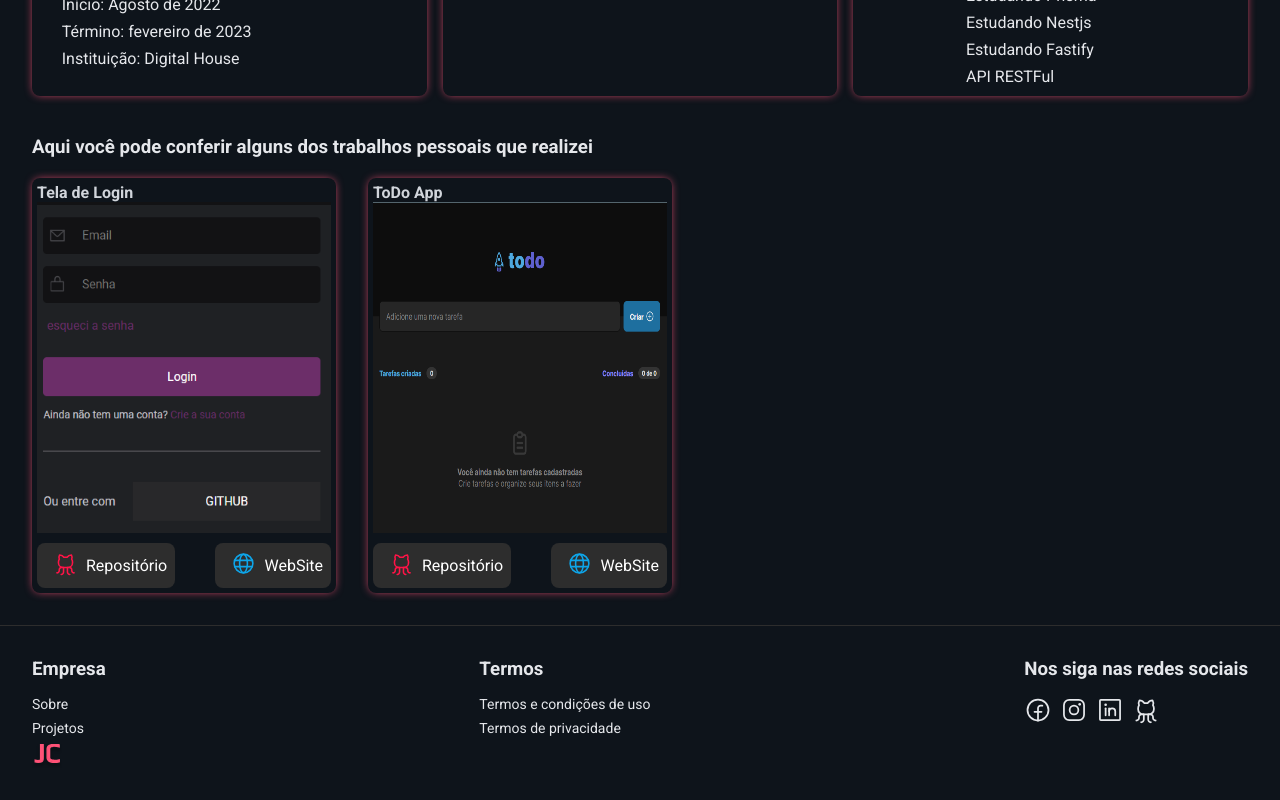
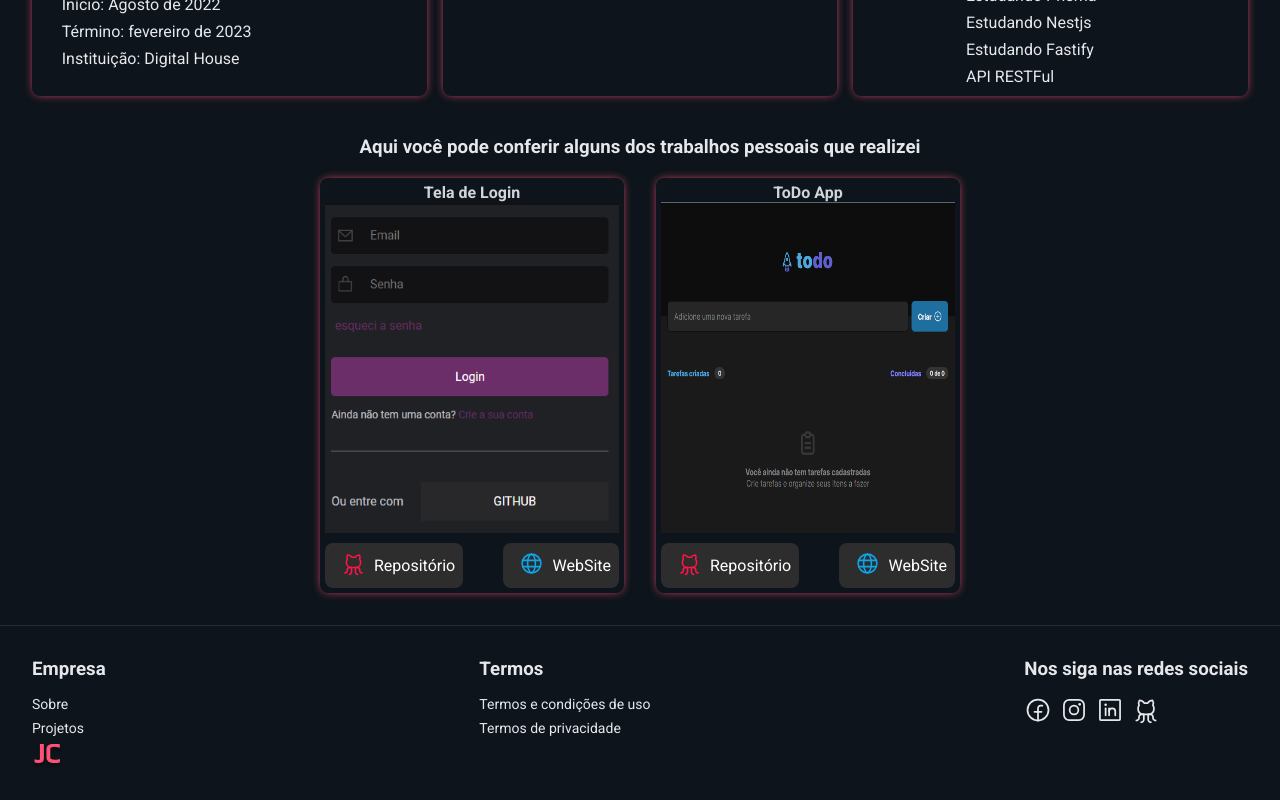
Before and after one commit to Jcmendes7/portfolio, a React (Vite) app: page / in a window 1280 px wide. Shown: the part 840-1640 px from the top of the page. Built offline with nearby package versions, Linux system fonts and the light colour scheme.

Commit message:
cards jobs modificados

```diff
--- a/package.json
+++ b/package.json
@@ -18,6 +18,7 @@
     "react-bootstrap": "^2.7.2",
     "react-dom": "^18.2.0",
     "react-modal": "^3.16.1",
+    "react-responsive-carousel": "^3.2.23",
     "react-router-dom": "^6.8.2",
     "styled-components": "^5.3.6",
     "tailwindcss": "^3.2.7"
--- a/src/Screens/Home/components/Jobs/jobs.ts
+++ b/src/Screens/Home/components/Jobs/jobs.ts
@@ -14,4 +14,5 @@ export const jobs = [
 		linkGitHub: 'https://github.com/Jcmendes7/ToDo-App.git',
 		linkWebSite: 'https://zesty-daifuku-4d5f70.netlify.app/',
 	},
+
 ];
--- a/src/Screens/Home/components/Jobs/styles.ts
+++ b/src/Screens/Home/components/Jobs/styles.ts
@@ -8,10 +8,12 @@ export const JobsCardContainer = styled.div`
   box-shadow: 0px 0px 10px -2px  ${props => props.theme['rose-300']};
   border-radius: 8px;
   padding: 5px;
+  text-align: center;
 
   @media(min-width:768px) {
     max-width: 19rem;
     max-height: 28rem;
+
   }
 
   img {
@@ -22,6 +24,10 @@ export const JobsCardContainer = styled.div`
 
 export const ViewJobs = styled.div`
   margin: 40px 0 20px;
+
+  h3 {
+    text-align: center;
+  }
 `;
 
 export const ImageCard = styled.div`
--- a/src/Screens/Home/styles.ts
+++ b/src/Screens/Home/styles.ts
@@ -56,6 +56,7 @@ export const SessionJobs = styled.section`
   @media(min-width: 768px) {
     flex-direction: row;
     flex-wrap: wrap;
+    justify-content: center;
   }
 
 `;
```
Also changed, not shown: 1 other file (tests, documents, lock files or other folders).
